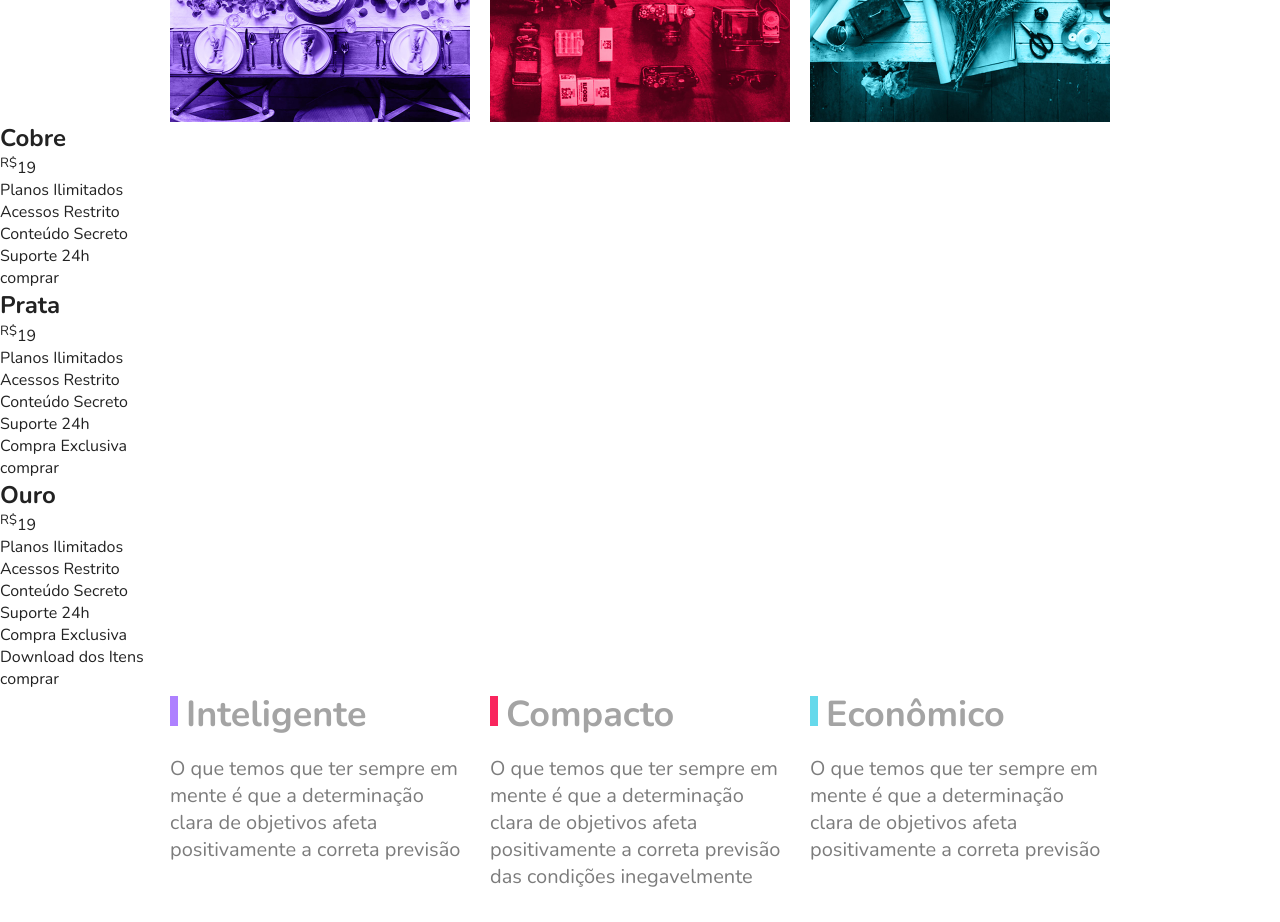
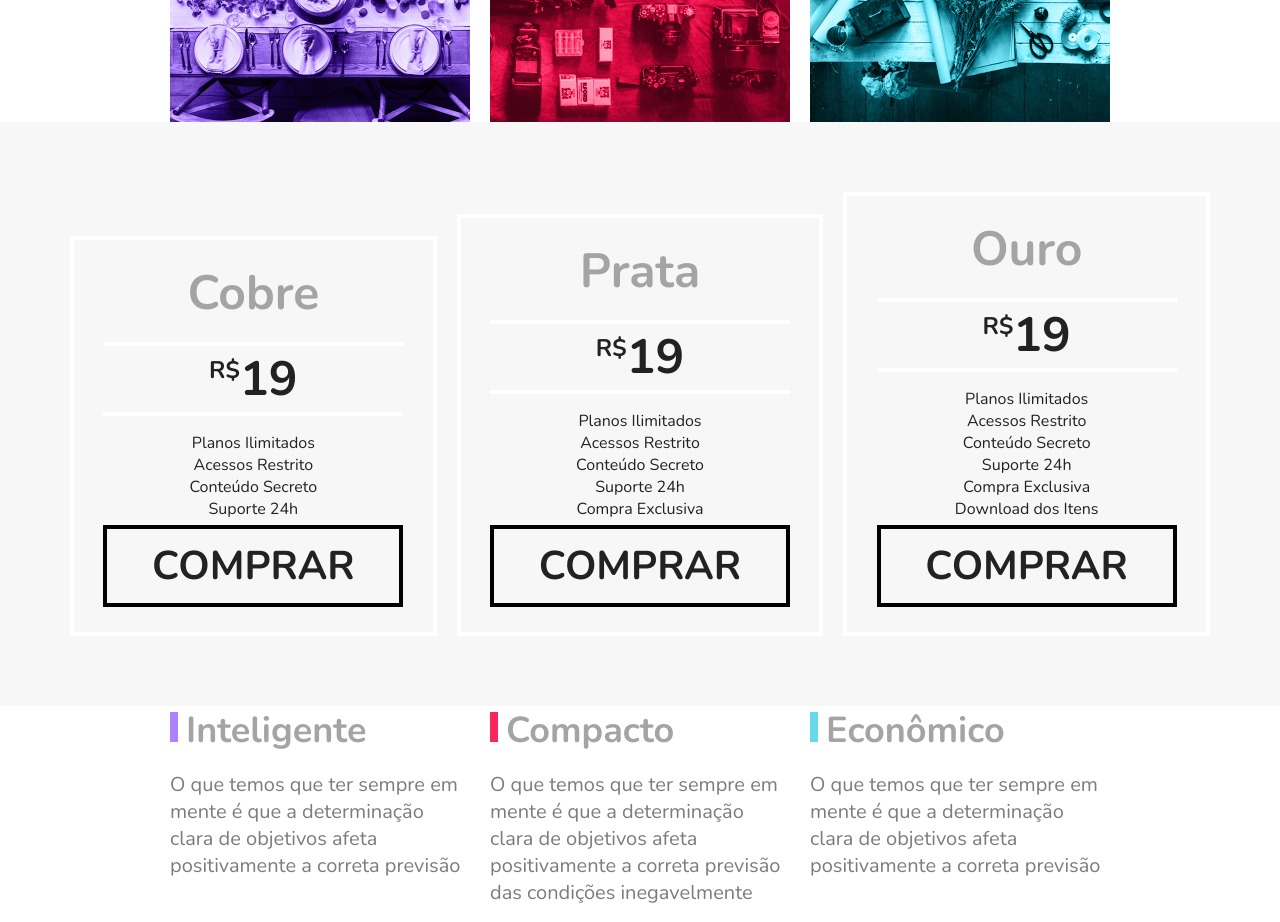
Before and after one commit to gabezy/Flexblog-Origamid, a plain HTML site: page index.html in a window 1280 px wide. Shown: the part 1240-2162 px from the top of the page. Drawn offline with nearby package versions, Linux system fonts and the light colour scheme.

Commit message:
preco section

```diff
--- /dev/null
+++ b/css/home/preco.css
@@ -0,0 +1,64 @@
+.preco {
+  background: #f7f7f7;
+  display: flex;
+  align-items: flex-end;
+  padding: 60px;
+  flex-wrap: wrap;
+}
+.preco-item {
+  border: 4px solid #fff;
+  flex: 1 1 260px;
+  margin: 10px;
+  padding: 20px;
+  text-align: center;
+}
+.preco h2 {
+  color: #a4a4a4;
+  font-size: 3rem;
+}
+.preco span {
+  display: block;
+  max-width: 300px;
+  border: 4px solid #fff;
+  border-left: none;
+  border-right: none;
+  margin: 1rem auto;
+  font-size: 3rem;
+  font-weight: 700;
+}
+.preco sup {
+  font-size: 1.5rem;
+}
+.preco-list {
+  max-width: 300px;
+  margin-inline: auto;
+  display: flex;
+  flex-direction: column;
+}
+.preco-list {
+  margin-block: 10px;
+}
+.preco-list li {
+  display: flex;
+  justify-content: space-between;
+  align-items: center;
+  font-size: 1.2rem;
+  padding-block: 6px;
+}
+.preco-list li::after {
+  content: "";
+  width: 6px;
+  height: 6px;
+  border-radius: 50%;
+  background: #2c70ff;
+}
+.preco-item a {
+  max-width: 300px;
+  display: block;
+  margin: 5px auto;
+  padding-block: 10px;
+  text-transform: uppercase;
+  font-size: 2.5rem;
+  font-weight: 700;
+  border: 4px solid #000;
+}
--- a/css/style.css
+++ b/css/style.css
@@ -1,7 +1,9 @@
 @import url("./global.css");
+
 @import url("./home/header.css");
 @import url("./home/intro.css");
 @import url("./home/produtos.css");
-
+@import url("./home/preco.css");
 @import url("./home/qualidades.css");
 @import url("./home/newsletter.css");
+@import url("./home/footer.css");
```
